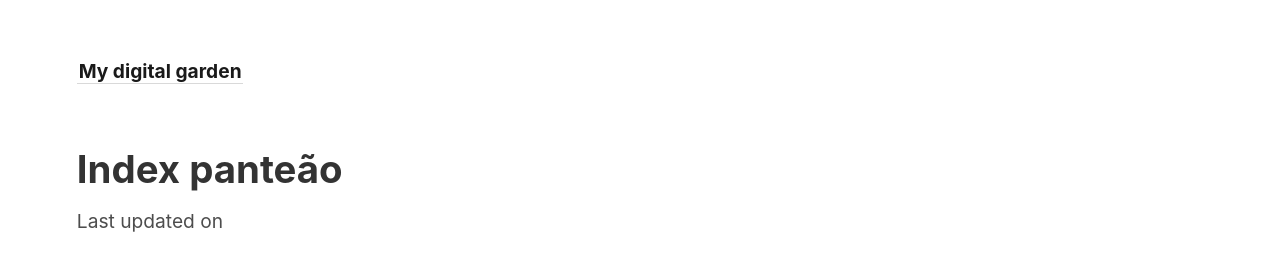
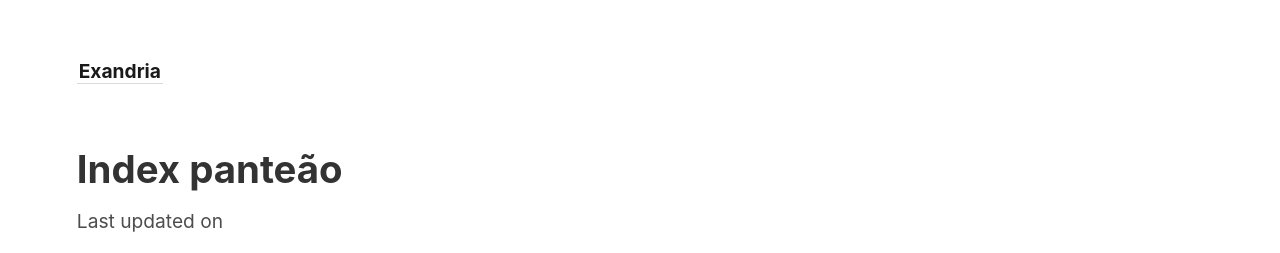
Before and after one commit to Iago31/Exandria-Players, a Jekyll site: the page built from _notes/Index - Panteão.md, in a window 1280 px wide. Shown: the top 253 px of the page. Built offline with Jekyll 4.4.1, drawn with Linux system fonts in a browser that asks for light colours.

Commit message:
Update _config.yml

```diff
--- a/_config.yml
+++ b/_config.yml
@@ -1,4 +1,4 @@
-title:               My digital garden
+title:               Exandria
 include:             ['_pages']
 exclude:             ['_includes/notes_graph.json']
 # You may need to change the base URL depending on your deploy configuration.
```
